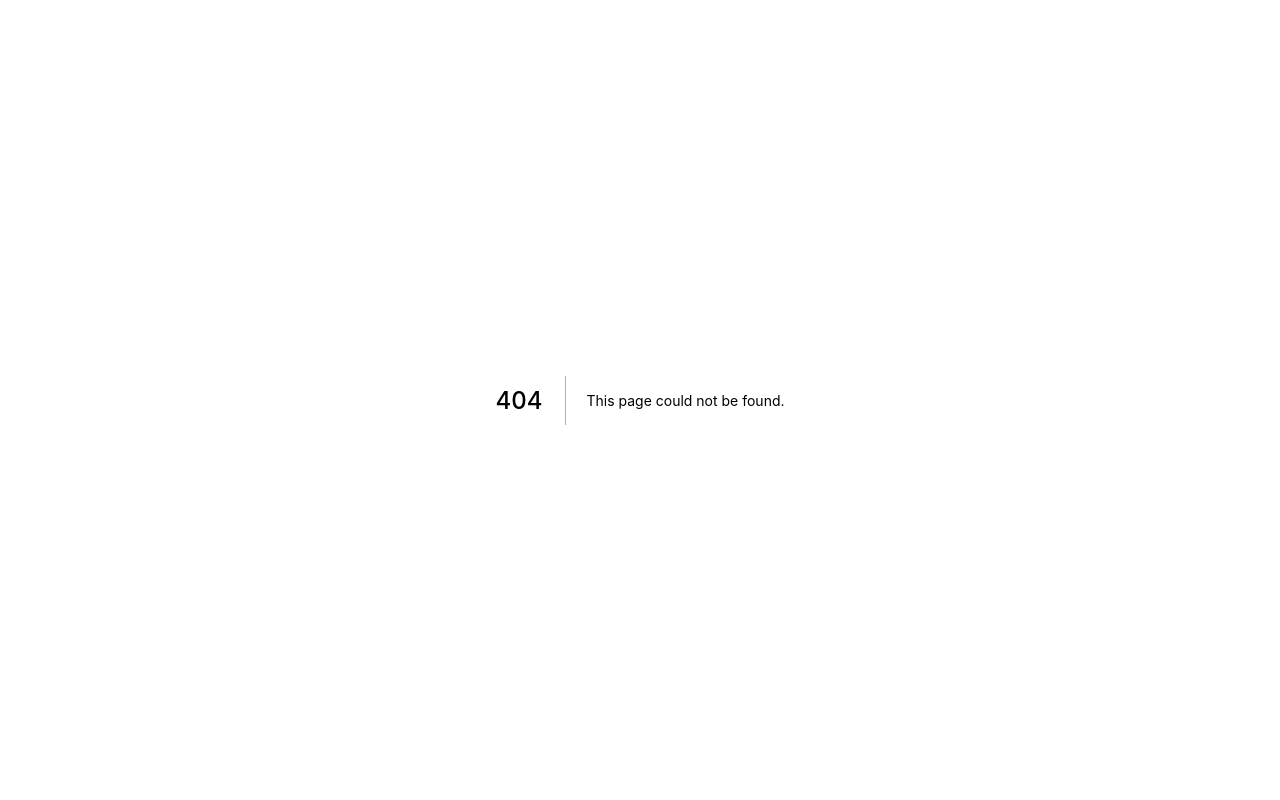
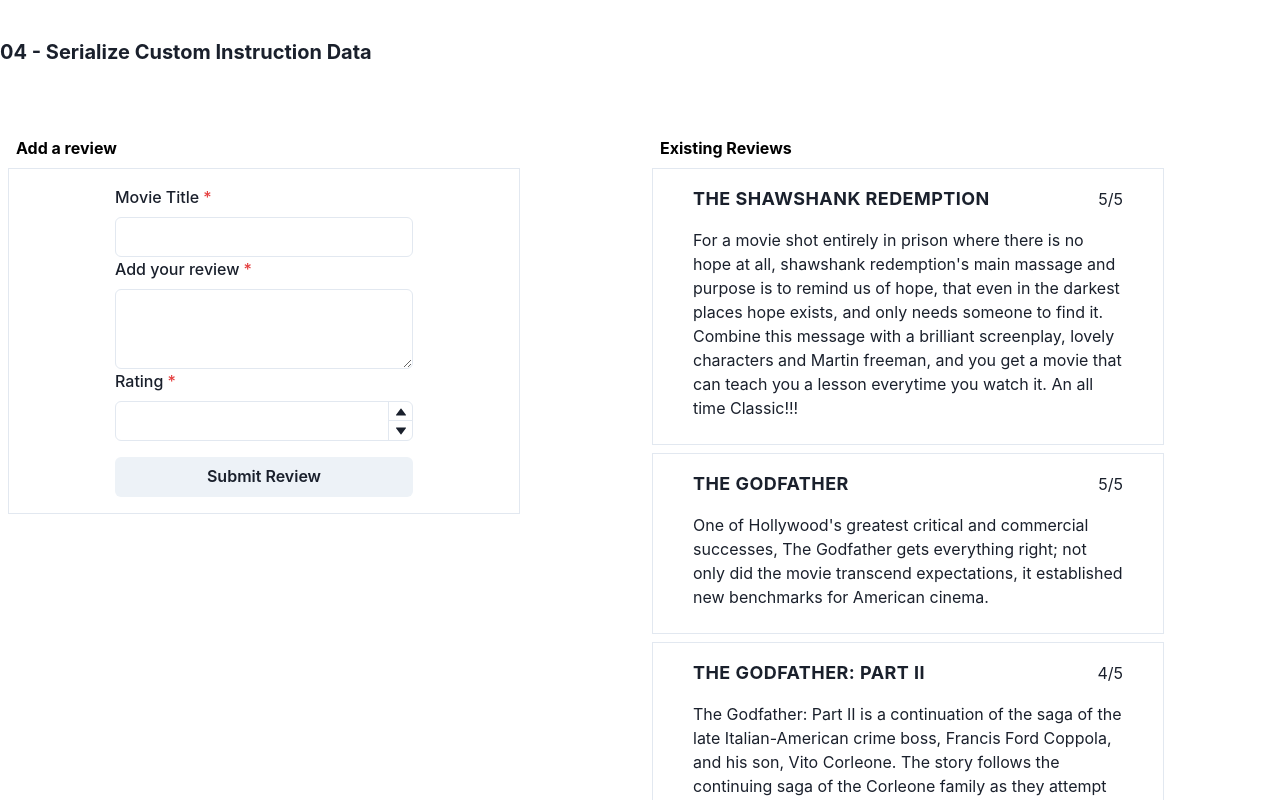
Before and after one commit to nikkaroraa/soldev-course, a Next.js app: page /4 in a window 1280 px wide. Before the commit this address had no page. Shown: the top 800 px of the page. Built offline with nearby package versions, Linux system fonts and the light colour scheme.

Commit message:
chapter 04 - setup

```diff
--- a/package.json
+++ b/package.json
@@ -12,6 +12,7 @@
     "@chakra-ui/react": "^2.2.6",
     "@emotion/react": "^11",
     "@emotion/styled": "^11",
+    "@project-serum/borsh": "^0.2.5",
     "@solana/wallet-adapter-base": "^0.9.10",
     "@solana/wallet-adapter-phantom": "^0.9.9",
     "@solana/wallet-adapter-react": "^0.15.9",
--- /dev/null
+++ b/src/components/card.js
@@ -0,0 +1,35 @@
+import { Box, HStack, Spacer, Stack, Text } from "@chakra-ui/react"
+
+function Card({ movie }) {
+  return (
+    <Box p={4} display={{ md: "flex" }} maxWidth="32rem" borderWidth={1} margin={2}>
+      <Stack
+        w="full"
+        align={{ base: "center", md: "stretch" }}
+        textAlign={{ base: "center", md: "left" }}
+        mt={{ base: 4, md: 0 }}
+        ml={{ md: 6 }}
+        mr={{ md: 6 }}
+      >
+        <HStack>
+          <Text
+            fontWeight="bold"
+            textTransform="uppercase"
+            fontSize="lg"
+            letterSpacing="wide"
+            color="black.200"
+          >
+            {movie.title}
+          </Text>
+          <Spacer />
+          <Text color="black.200">{movie.rating}/5</Text>
+        </HStack>
+        <Text my={2} color="black.400">
+          {movie.description}
+        </Text>
+      </Stack>
+    </Box>
+  )
+}
+
+export default Card
--- /dev/null
+++ b/src/components/form.js
@@ -0,0 +1,82 @@
+import Movie from "models/movie"
+import { useState } from "react"
+import {
+  Box,
+  Button,
+  FormControl,
+  FormLabel,
+  Input,
+  NumberDecrementStepper,
+  NumberIncrementStepper,
+  NumberInput,
+  NumberInputField,
+  NumberInputStepper,
+  Textarea,
+} from "@chakra-ui/react"
+
+// const MOVIE_REVIEW_PROGRAM_ID = "CenYq6bDRB7p73EjsPEpiYN7uveyPUTdXkDkgUduboaN"
+
+function Form() {
+  const [title, setTitle] = useState("")
+  const [rating, setRating] = useState(0)
+  const [message, setMessage] = useState("")
+
+  const handleSubmit = (event) => {
+    event.preventDefault()
+    const movie = new Movie(title, rating, message)
+    handleTransactionSubmit(movie)
+  }
+
+  const handleTransactionSubmit = async (movie) => {
+    console.log(JSON.stringify(movie))
+  }
+
+  return (
+    <Box
+      p={4}
+      display={{ md: "flex" }}
+      maxWidth="32rem"
+      borderWidth={1}
+      margin={2}
+      justifyContent="center"
+    >
+      <form onSubmit={handleSubmit}>
+        <FormControl isRequired>
+          <FormLabel color="black.200">Movie Title</FormLabel>
+          <Input
+            id="title"
+            color="black.400"
+            onChange={(event) => setTitle(event.currentTarget.value)}
+          />
+        </FormControl>
+        <FormControl isRequired>
+          <FormLabel color="black.200">Add your review</FormLabel>
+          <Textarea
+            id="review"
+            color="black.400"
+            onChange={(event) => setMessage(event.currentTarget.value)}
+          />
+        </FormControl>
+        <FormControl isRequired>
+          <FormLabel color="black.200">Rating</FormLabel>
+          <NumberInput
+            max={5}
+            min={1}
+            onChange={(valueString) => setRating(parseInt(valueString))}
+          >
+            <NumberInputField id="amount" color="black.400" />
+            <NumberInputStepper color="black.400">
+              <NumberIncrementStepper />
+              <NumberDecrementStepper />
+            </NumberInputStepper>
+          </NumberInput>
+        </FormControl>
+        <Button width="full" mt={4} type="submit">
+          Submit Review
+        </Button>
+      </form>
+    </Box>
+  )
+}
+
+export default Form
--- a/src/components/guide.js
+++ b/src/components/guide.js
@@ -1,9 +1,9 @@
-import { UnorderedList, ListItem, Box, Text } from "@chakra-ui/react"
+import { UnorderedList, ListItem, Box, Stack, Heading } from "@chakra-ui/react"
 import Link from "next/link"
 
 function CustomListItem({ href, ...props }) {
   return (
-    <ListItem>
+    <ListItem ml={8}>
       <Link href={href} {...props} />
     </ListItem>
   )
@@ -12,14 +12,21 @@ function CustomListItem({ href, ...props }) {
 function Guide() {
   return (
     <Box border="1px" borderColor="#ccc" p={3}>
-      <Text mb={4} fontSize="lg">
+      <Heading as="h2" mb={8} fontSize="lg">
         Guide
-      </Text>
-      <UnorderedList>
-        <CustomListItem href={"/1"}>01 - Read data from the Solana network</CustomListItem>
-        <CustomListItem href={"/2"}>02 - Write data to the Solana network</CustomListItem>
-        <CustomListItem href={"/3"}>03 - Interact with Wallets</CustomListItem>
-      </UnorderedList>
+      </Heading>
+
+      <Stack>
+        <Heading as="h3" fontSize={"md"}>
+          Module 1
+        </Heading>
+        <UnorderedList>
+          <CustomListItem href={"/1"}>01 - Read data from the Solana network</CustomListItem>
+          <CustomListItem href={"/2"}>02 - Write data to the Solana network</CustomListItem>
+          <CustomListItem href={"/3"}>03 - Interact with Wallets</CustomListItem>
+          <CustomListItem href={"/4"}>04 - Serialize Custom Instruction Data</CustomListItem>
+        </UnorderedList>
+      </Stack>
     </Box>
   )
 }
--- /dev/null
+++ b/src/components/movie-list.js
@@ -0,0 +1,21 @@
+import Card from "./card"
+import { useEffect, useState } from "react"
+import Movie from "models/movie"
+
+function MovieList() {
+  const [movies, setMovies] = useState([])
+
+  useEffect(() => {
+    setMovies(Movie.mocks)
+  }, [])
+
+  return (
+    <div>
+      {movies.map((movie, i) => {
+        return <Card key={i} movie={movie} />
+      })}
+    </div>
+  )
+}
+
+export default MovieList
--- /dev/null
+++ b/src/models/movie.js
@@ -0,0 +1,30 @@
+export default class Movie {
+  constructor(title, rating, description) {
+    this.title = title
+    this.rating = rating
+    this.description = description
+  }
+
+  static mocks = [
+    new Movie(
+      "The Shawshank Redemption",
+      5,
+      `For a movie shot entirely in prison where there is no hope at all, shawshank redemption's main massage and purpose is to remind us of hope, that even in the darkest places hope exists, and only needs someone to find it. Combine this message with a brilliant screenplay, lovely characters and Martin freeman, and you get a movie that can teach you a lesson everytime you watch it. An all time Classic!!!`
+    ),
+    new Movie(
+      "The Godfather",
+      5,
+      `One of Hollywood's greatest critical and commercial successes, The Godfather gets everything right; not only did the movie transcend expectations, it established new benchmarks for American cinema.`
+    ),
+    new Movie(
+      "The Godfather: Part II",
+      4,
+      `The Godfather: Part II is a continuation of the saga of the late Italian-American crime boss, Francis Ford Coppola, and his son, Vito Corleone. The story follows the continuing saga of the Corleone family as they attempt to successfully start a new life for themselves after years of crime and corruption.`
+    ),
+    new Movie(
+      "The Dark Knight",
+      5,
+      `The Dark Knight is a 2008 superhero film directed, produced, and co-written by Christopher Nolan. Batman, in his darkest hour, faces his greatest challenge yet: he must become the symbol of the opposite of the Batmanian order, the League of Shadows.`
+    ),
+  ]
+}
--- /dev/null
+++ b/src/pages/4.js
@@ -0,0 +1,38 @@
+import { Box, Heading, Stack } from "@chakra-ui/react"
+
+import Layout from "components/layout"
+import Guide from "components/guide"
+import MovieList from "components/movie-list"
+import Form from "components/form"
+
+function Page() {
+  return (
+    <Layout>
+      <Box my={10}>
+        <Heading as="h2" fontSize="xl">
+          04 - Serialize Custom Instruction Data
+        </Heading>
+      </Box>
+
+      <Stack isInline mb={20}>
+        <Box flex="1">
+          <Heading as="h1" size="l" color="black" ml={4} mt={8}>
+            Add a review
+          </Heading>
+          <Form />
+        </Box>
+
+        <Box flex="1">
+          <Heading as="h1" size="l" color="black" ml={4} mt={8}>
+            Existing Reviews
+          </Heading>
+          <MovieList />
+        </Box>
+      </Stack>
+
+      <Guide />
+    </Layout>
+  )
+}
+
+export default Page
```
Also changed, not shown: 1 other file (tests, documents, lock files or other folders).
